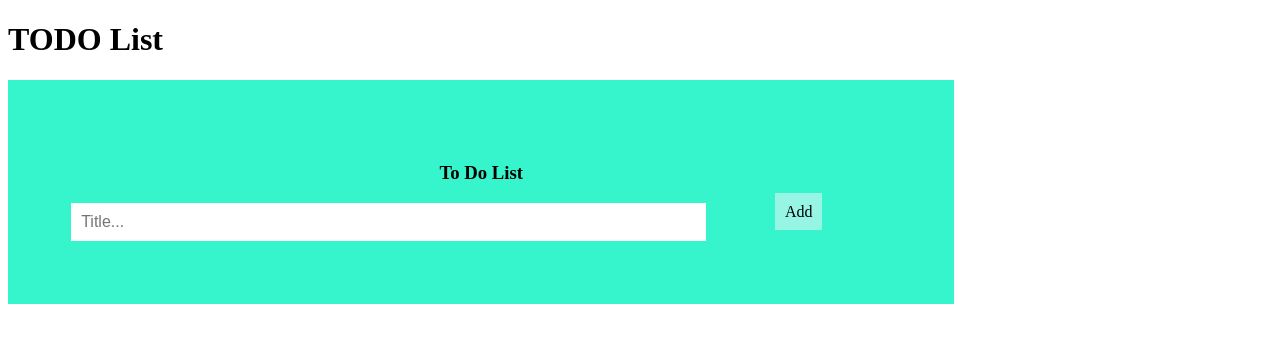
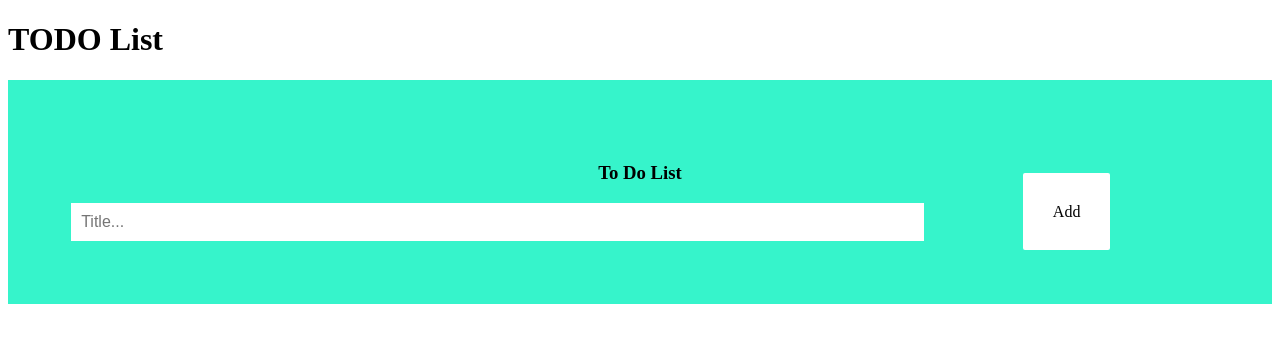
Before and after one commit to merettas/todolist, a plain HTML site: page index.html in a window 1280 px wide. Drawn offline with Linux system fonts and the light colour scheme.

Commit message:
Update style.css

```diff
--- a/style.css
+++ b/style.css
@@ -1,8 +1,6 @@
 /* Include the padding and border in an element's total width and height */
 * {
-    box-sizing:content-box;
-
-
+    box-sizing:border-box;
   }
 
   /* Remove margins and padding from the list */
@@ -19,7 +17,7 @@
     background: #eee;
     font-size: 18px;
     transition: 0.2s;
-    width: 902px;
+
 
     /* make the list items unselectable */
     -webkit-user-select: none;
@@ -78,7 +76,7 @@
   .header {
     background-color: #36f4cb;
     padding: 5%;
-    width: 820px;
+
     color: rgb(0, 0, 0);
     text-align: center;
   }
@@ -103,16 +101,18 @@
 
   /* Style the "Add" button */
   .addBtn {
-    padding: 10px;
-    width: 25%;
-    background: #96f5e5;
+    padding: 30px;
+    width: 30%;
+    background: #ffffff;
     color: rgb(0, 0, 0);
     float: center;
     text-align: center;
     font-size: 16px;
     cursor: pointer;
     transition: 0.3s;
-    border-radius: 0;
+    border-radius: 2PX;
+    border-width: 2px;
+    border-color: rgb(21, 163, 151);
   }
 
   .addBtn:hover {
```
